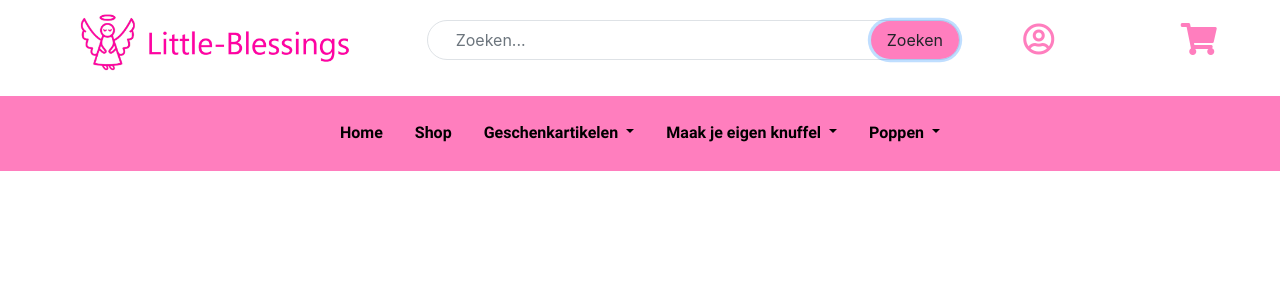
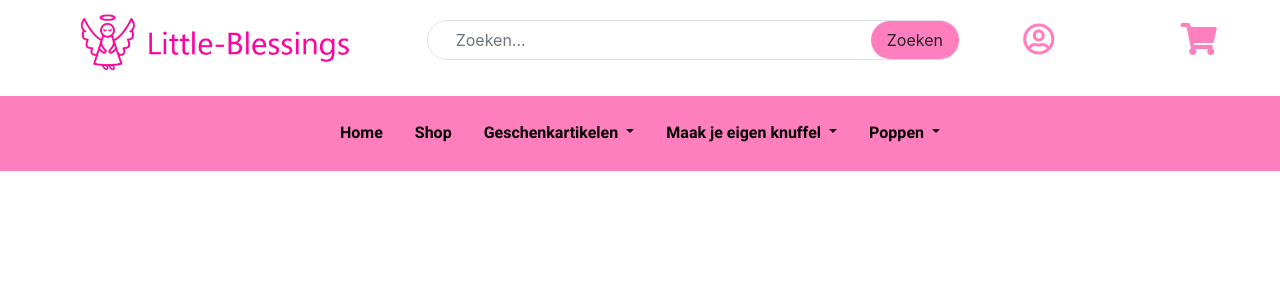
Before and after one commit to TommyRooryck/webshopofficial, a PHP site: page / in a window 1280 px wide, with the restyled element focused. Shown: the top 300 px of the page. Run offline with PHP 8.4, Linux system fonts and the light colour scheme; data comes from the database, SQL or seed files in the repository.

Commit message:
btn focus edited

```diff
--- a/css/style.css
+++ b/css/style.css
@@ -164,6 +164,15 @@ footer{
 
 .custom-select select{
     display: none;
+}
+
+.btn:focus{
+    box-shadow: none; !important;
+}
+
+.form-control:focus{
+    box-shadow: none; !important;
+    border-color: #7a1036; !important;
 }
 
 /**END CLASSES**/
```
